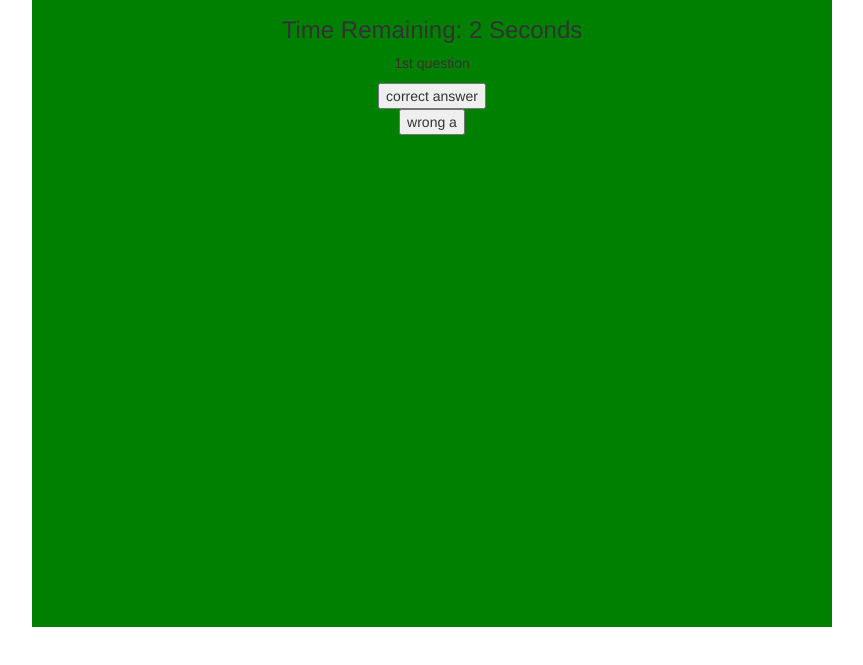
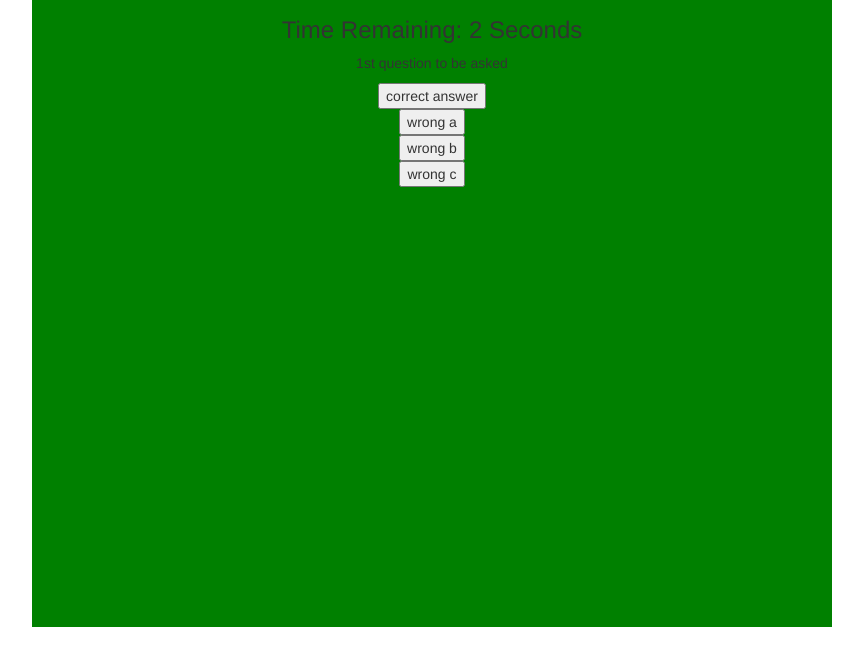
Before and after one commit to DZamora54/TriviaGame, a plain HTML site: page index.html in a window 1280 px wide. Both pictures are taken after a click on the button "Start". Shown: the part 93-758 px from the top of the page, without its empty margins (208-1071 px from the left). Drawn offline with nearby package versions, Linux system fonts and the light colour scheme.

Commit message:
added comments

```diff
--- a/assets/javascript/app.js
+++ b/assets/javascript/app.js
@@ -1,6 +1,7 @@
+//questions to be asked in the trivia game
 var questions = [
   {
-   	question: "1st question",
+   	question: "1st question to be asked",
     answers: {
       correctAnswer:"correct answer",
       wrongAnswers: [
@@ -56,6 +57,7 @@ var questions = [
   }
 ]
 
+//timer for time allowed to answer questions
 var timer = {
   time: 5,
   reset: function() {
@@ -77,9 +79,10 @@ var timer = {
   },
 };
 
+//function to add a question to the document from available questions
 function addQuestions() {
-  var html = "<p>"+questions[0].question+"</p>"+"<button>"+questions[0].answers.correctAnswer+"</button><br>"+"<button>"+questions[0].answers.wrongAnswers[0]+"</button>";
-  $("#gameContent").html("<p>"+questions[0].question+"</p>"+"<button>"+questions[0].answers.correctAnswer+"</button><br>"+"<button>"+questions[0].answers.wrongAnswers[0]+"</button>");
+  var html = "<p>"+questions[0].question+"</p>"+"<button>"+questions[0].answers.correctAnswer+"</button><br>"+"<button>"+questions[0].answers.wrongAnswers[0]+"</button><br>"+"<button>"+questions[0].answers.wrongAnswers[1]+"</button><br>"+"<button>"+questions[0].answers.wrongAnswers[2]+"</button><br>";
+  $("#gameContent").html("<p>"+questions[0].question+"</p>"+"<button>"+questions[0].answers.correctAnswer+"</button><br>"+"<button>"+questions[0].answers.wrongAnswers[0]+"</button><br>"+"<button>"+questions[0].answers.wrongAnswers[1]+"</button><br>"+"<button>"+questions[0].answers.wrongAnswers[2]+"</button><br>");
 }
 
 
@@ -104,4 +107,4 @@ $(document).ready(function() {
 //if timer = 0 show answer and move to next question
 //if user picks wrong answer show correct answer and move to next question
 //if user picks correct answer congratulate and move to next question
-//when x number of questions have passed show correct wrong and unanswered and ask if user wants to restart game
+//when x number of questions have passed show correct, wrong and unanswered and ask if user wants to restart game
```
Also changed, not shown: index.html (+2 -0 lines).
